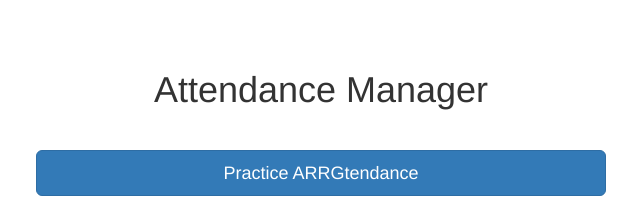
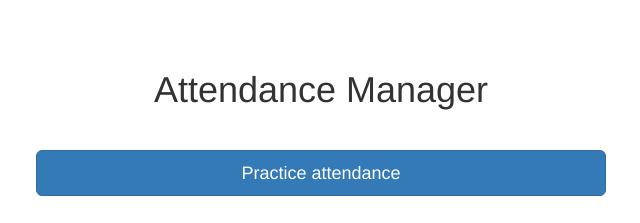
Before and after one commit to jameshaddrill/arrg-app, a website: page public/index.html in a window 1280 px wide. Shown: the top 223 px of the page, 319-959 px from the left. Drawn offline with nearby package versions, Linux system fonts and the light colour scheme; some packages are replaced by stand-ins of ours.

Commit message:
Copy change

```diff
--- a/public/views/home.html
+++ b/public/views/home.html
@@ -1,7 +1,7 @@
 
 <div class="col-md-6 col-md-offset-3">
 	<div class="row">
-		<a href="/#/attendance"><button class="btn btn-block btn-primary btn-lg">Practice ARRGtendance</button></a>
+		<a href="/#/attendance"><button class="btn btn-block btn-primary btn-lg">Practice attendance</button></a>
 	</div>
 	<div class="row">
 		<a href="/#/admin"><button class="btn btn-block btn-primary btn-lg">Manage members</button></a>
```
